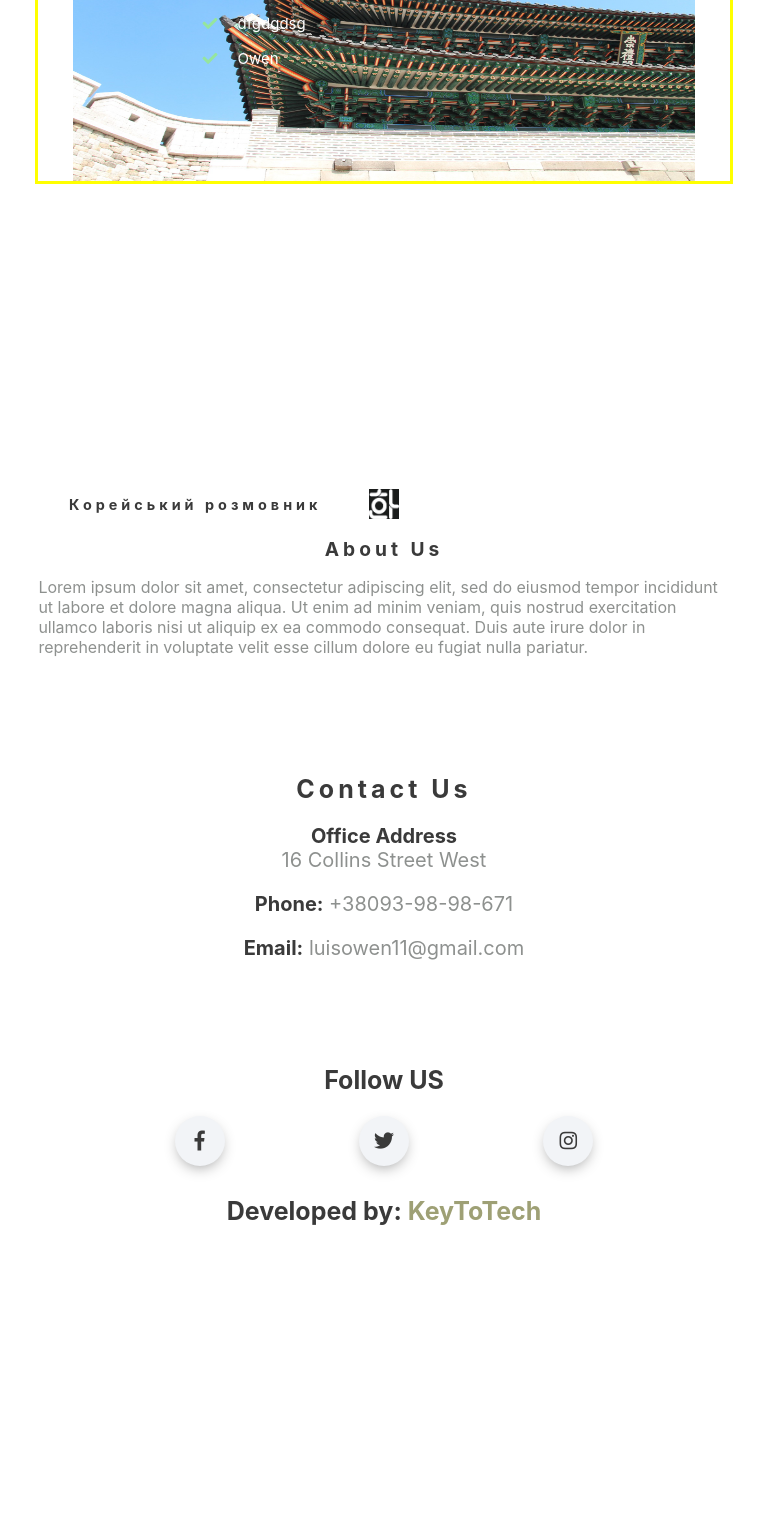
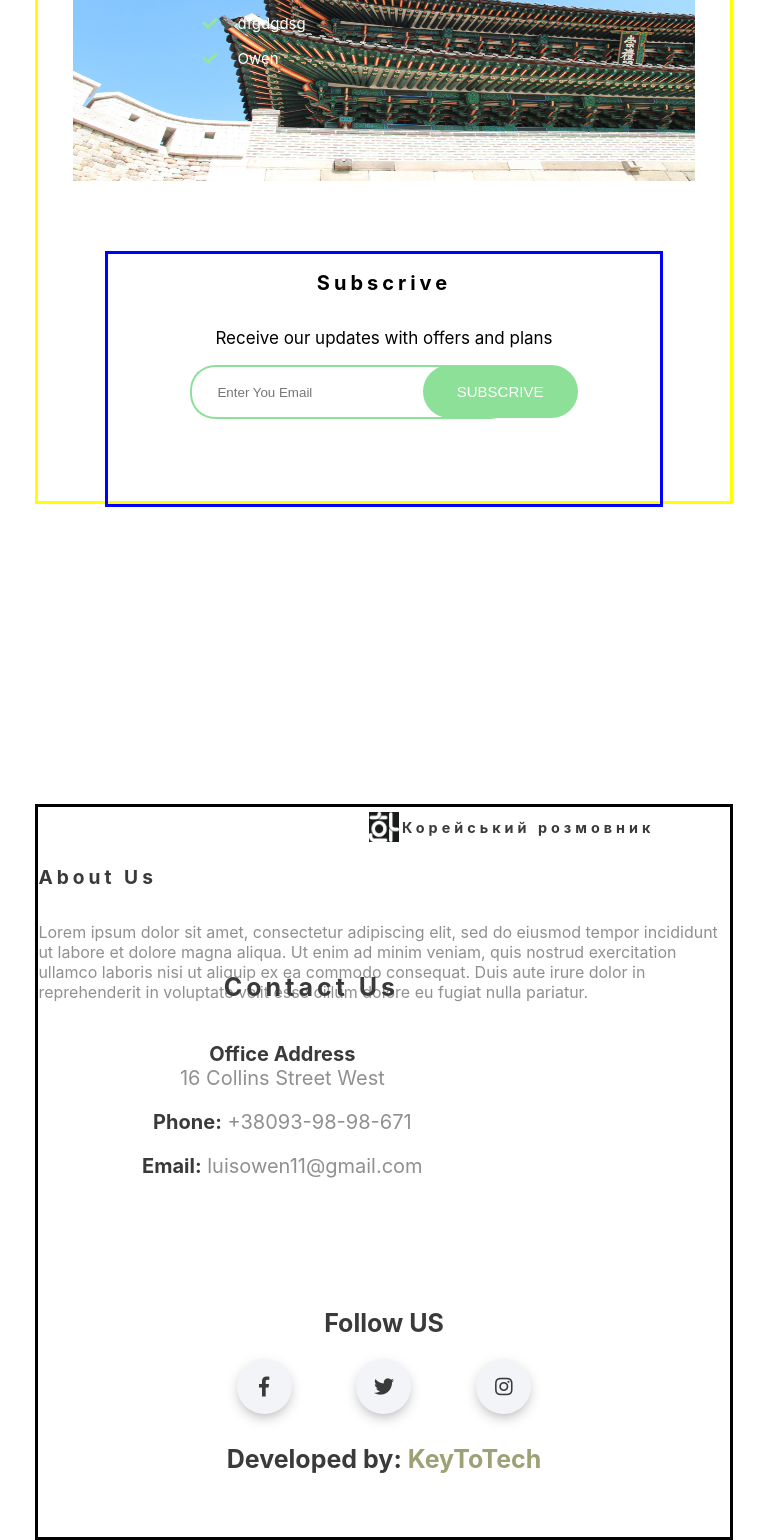
Before and after one commit to KeyToTech/KoreanPhraseBookSite, a React (Create React App) app: page / in a window 768 px wide. Shown: the part 5022-6562 px from the top of the page. Before the commit the page ends 6316 px from the top, so only its background shows below. Built offline with nearby package versions, Linux system fonts and the light colour scheme.

Commit message:
scaling for footer done

```diff
--- a/src/components/content/content.css
+++ b/src/components/content/content.css
@@ -10,9 +10,6 @@
     margin: 0 auto;
     margin-bottom: 80px;
 }
-
-
-
 
 .app_info_section {
     width: 100%;
--- a/src/components/content/content.js
+++ b/src/components/content/content.js
@@ -19,7 +19,7 @@ class Content extends Component {
                    <SectionTwo/>
                    <SectionThree/>
                    <SectionFour/>
-                   {/* <Form/> */}
+                   <Form/>
                 </div>
             </div>
             );
--- a/src/components/content/form.css
+++ b/src/components/content/form.css
@@ -1,12 +1,12 @@
+
+@media only screen and (min-width: 768px) {
+
 .form {
-
     height: 250px;
     margin-top: 70px;
-
 }
 
 .form-container {
-
 
     height: 250px;
     width: 60%;
@@ -14,8 +14,6 @@
     display: flex;
     flex-direction: column;
     align-items: center;
-
-
 }
 
 .subscrive {
@@ -23,12 +21,7 @@
     color: black;
 }
 
-.discription {
-
-}
-
 .subscrive-form {
-
     height: 53px;
     width: 50%;
     display: flex;
@@ -37,9 +30,11 @@
 }
 
 .search-txt {
-    height: 100%;
-    width: 400px;
-    border: 3px #8de097 solid;
+    height: 94%;
+    width: 70%;
+    border-left: 2px #8de097 solid;
+    border-top: 2px #8de097 solid;
+    border-bottom: 2px #8de097 solid;
     border-radius: 25px;
     position: absolute;
     top: 0;
@@ -52,12 +47,11 @@
 .search-btn {
     background: #8de097;
     border: none;
-    border-radius: 25px;
-    height: 111%;
-    width: 170px;
+    border-radius: 35px;
+    height: 100%;
+    width: 40%;
     text-align: center;
     font-size: 15px;
-
     text-transform: uppercase;
     font-family: sans-serif;
     color: #fff;
@@ -67,7 +61,64 @@
 }
 
 .search-btn:hover {
-
     background: #7d9b80;
+}
 
 }
+
+@media only screen and (min-width: 768px) and (max-width: 1500px) {
+
+    .form-container {
+        width: 70%;
+    }
+
+    .subscrive-form {
+        width: 60%;
+    }
+}
+
+
+@media only screen and (min-width: 768px) and (max-width: 1200px) {
+
+    .form-container {
+        width: 75%;
+    }
+
+    .subscrive {
+
+        font-size: 20px;
+    }
+
+    .discription {
+        font-size: 17px;
+    }
+
+    .subscrive-form {
+        width: 65%;
+    }
+
+}
+
+@media only screen and (min-width: 768px) and (max-width: 922px) {
+
+    .form-container {
+        width: 80%;
+    }
+
+    .subscrive-form {
+        width: 70%;
+    }
+
+}
+
+@media only screen and (max-width: 768px) {
+
+    .form-container {
+        border: blue solid;
+    }
+
+}
+
+@media only screen and (max-width: 365px) {
+
+}
--- a/src/components/footer/footer.css
+++ b/src/components/footer/footer.css
@@ -13,6 +13,7 @@ footer {
 }
 
 .footer_content {
+
     height: 100%;
     width: 65%;
     margin: 0 auto;
@@ -22,10 +23,9 @@ footer {
 }
 
 .left_content_footer {
+
     width: 40%;
-    display: flex;
-    flex-direction: column;
-    justify-content: space-between;
+    position: relative;
 }
 
 .logo_footer {
@@ -33,6 +33,7 @@ footer {
     display: flex;
     flex-direction: row;
     align-items: center;
+    position: absolute;
 }
 
 .logo_img {
@@ -49,35 +50,60 @@ footer {
 }
 
 .about_container {
-    height: 250px;
+
+    height: 60%;
+    width: 100%;
+    display: flex;
+    flex-direction: column;
+    position: absolute;
+    margin-top: 70px;
+
 }
 
 .about_name_footer {
     color: #3a3a3a;
     font-size: 120%;
+    position: absolute;
 }
 
 .discription_footer {
+
     color: #8e918f;
     font-size: 100%;
+    position: absolute;
+    margin-top: 70px;
 }
 
 .right_content_footer {
+
     width: 55%;
     display: flex;
     flex-direction: row;
-    align-items: flex-end;
     justify-content: space-between;
 }
 
 .contacts_container {
-    height: 250px;
+
+    height: 60%;
     width: 50%;
+    margin-top: 70px;
+    position: relative;
 }
 
 .contact_name_footer {
     color: #3a3a3a;
     font-size: 120%;
+    position: absolute;
+}
+
+.wrap_address {
+
+    position: absolute;
+    margin-top: 70px;
+}
+
+.top_item {
+    margin-top: 0px ;
 }
 
 .contacts_container p {
@@ -91,13 +117,18 @@ footer {
 }
 
 .follow_container {
-    height: 250px;
+
+    height: 60%;
     width: 50%;
+    margin-top: 70px;
+    position: relative;
 }
 
 .follow_us {
+
+     position: relative;
      text-align: center;
-}
+    }
 
 .follow_heading {
     font-size: 17px;
@@ -105,15 +136,17 @@ footer {
 }
 
 .follow_items {
+
     display: flex;
     flex-direction: row;
-    justify-content: space-between;
+    justify-content: space-around;
+    margin-top: 35px;
 }
 
 .follow_item {
     border-radius: 50%;
-    height: 45px;
-    width: 45px;
+    height: 50px;
+    width: 50px;
     background: #f4f5f7;
     text-align: center;
     box-shadow: 0 5px 15px -5px #00000070;
@@ -125,9 +158,9 @@ footer {
 }
 
 .btn i {
-    line-height: 45px;
-    height: 45px;
-    width: 45px;
+    line-height: 50px;
+    height: 50px;
+    width: 50px;
     font-size: 20px;
     color: #3a3a3a;
 }
@@ -154,24 +187,35 @@ footer {
 
 }
 
+@media only screen and (min-width: 768px) and (max-width: 1400px)  {
+
+    .footer_content {
+
+        height: 100%;
+        width: 70%;
+    }
+
+}
+
 @media only screen and (min-width: 768px) and (max-width: 1200px)  {
 
     .footer_content {
+        border: black solid;
         height: 100%;
         width: 80%;
     }
 
     .follow_item {
 
-        height: 40px;
-        width: 40px;
+        height: 45px;
+        width: 45px;
 
     }
 
     .btn i {
-        line-height: 40px;
-        height: 40px;
-        width: 40px;
+        line-height: 45px;
+        height: 45px;
+        width: 45px;
         font-size: 17px;
     }
 
@@ -186,20 +230,21 @@ footer {
 
     .footer_content {
         width: 90%;
-     }
+    }
 
     .left_content_footer {
-        width: 30%;
-   }
+        width: 31%;
+    }
 
     .logo_footer {
         height: 40px;
     }
 
     .app_name {
-        font-size: 13px;
+        font-size: 14px;
         position: absolute;
-        left: 9%;
+        width: 300px;
+        left: 110%;
     }
 
     .discription_footer {
@@ -207,8 +252,27 @@ footer {
         font-size: 90%;
     }
 
+
+    .about_container {
+
+        margin-top: 45px;
+
+    }
+
     .right_content_footer {
 
         width: 65%;
     }
+
+    .contacts_container {
+
+        margin-top: 45px;
+    }
+
+    .follow_container {
+        margin-top: 45px;
+    }
+
+
+
 }
--- a/src/components/footer/footer.js
+++ b/src/components/footer/footer.js
@@ -32,11 +32,13 @@ class Footer extends Component {
           <div className="right_content_footer">
             <div className="contacts_container">
               <h1 className="contact_name_footer">Contact Us</h1>
-              <p><strong>Office Address</strong><br />
-                16 Collins Street West
-              </p>
-              <p><strong>Phone:</strong> +38093-98-98-671</p>
-              <p><strong>Email:</strong> luisowen11@gmail.com</p>
+              <div className="wrap_address">
+                <p className="top_item"><strong>Office Address</strong><br />
+                  16 Collins Street West
+                </p>
+                <p><strong>Phone:</strong> +38093-98-98-671</p>
+                <p><strong>Email:</strong> luisowen11@gmail.com</p>
+              </div>
             </div>
             <div className="follow_container">
               <FollowUs />
--- a/src/components/footer/mobile_scaling.css
+++ b/src/components/footer/mobile_scaling.css
@@ -111,9 +111,7 @@
     }
 
     .follow_block {
-
         width: 100%;
-
     }
 
     .follow_us {
@@ -126,6 +124,8 @@
     }
 
     .follow_items {
+        width: 65%;
+        margin: 0 auto;
         display: flex;
         flex-direction: row;
         justify-content: space-around;
@@ -133,8 +133,8 @@
 
     .follow_item {
         border-radius: 50%;
-        height: 50px;
-        width: 50px;
+        height: 55px;
+        width: 55px;
         background: #f2f4f7;
         text-align: center;
         box-shadow: 0 5px 15px -5px #00000070;
@@ -146,9 +146,9 @@
     }
 
     .btn i {
-        line-height: 50px;
-        height: 50px;
-        width: 50px;
+        line-height: 55px;
+        height: 55px;
+        width: 55px;
         font-size: 20px;
         color: #3a3a3a;
     }
```
Also changed, not shown: src/components/content/form/form.js (+3 -6 lines).
